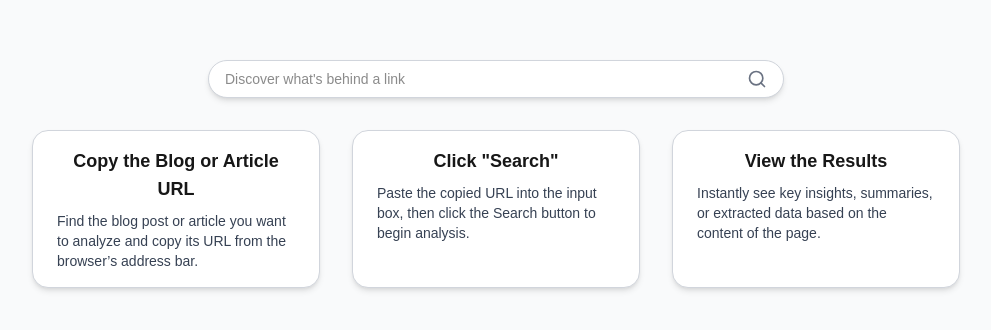
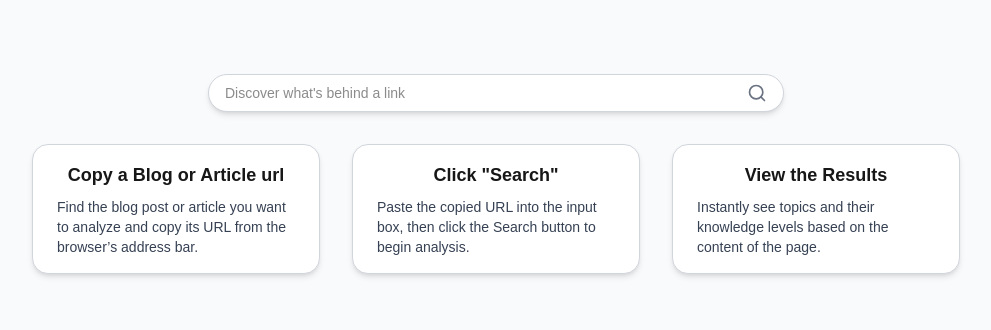
Before and after one commit to jeyhun-g/posts, a Next.js app in the folder webapp/: page /analyze in a window 1280 px wide. Shown: the part 210-540 px from the top of the page, without its empty margins (144-1135 px from the left). Built offline with nearby package versions, Linux system fonts and the light colour scheme.

Commit message:
(webapp) change copy for steps

```diff
--- a/webapp/src/app/analyze/page.tsx
+++ b/webapp/src/app/analyze/page.tsx
@@ -7,7 +7,7 @@ import Results, { ResultsProps } from '@app/components/Results';
 
 const instructions: InstructionsProps['instructions'] = [
   {
-    title: "Copy the Blog or Article URL",
+    title: "Copy a Blog or Article url",
     body: "Find the blog post or article you want to analyze and copy its URL from the browser’s address bar."
   },
   {
@@ -16,7 +16,7 @@ const instructions: InstructionsProps['instructions'] = [
   },
   {
     title: "View the Results",
-    body: "Instantly see key insights, summaries, or extracted data based on the content of the page."
+    body: "Instantly see topics and their knowledge levels based on the content of the page."
   }
 ]
 
```
